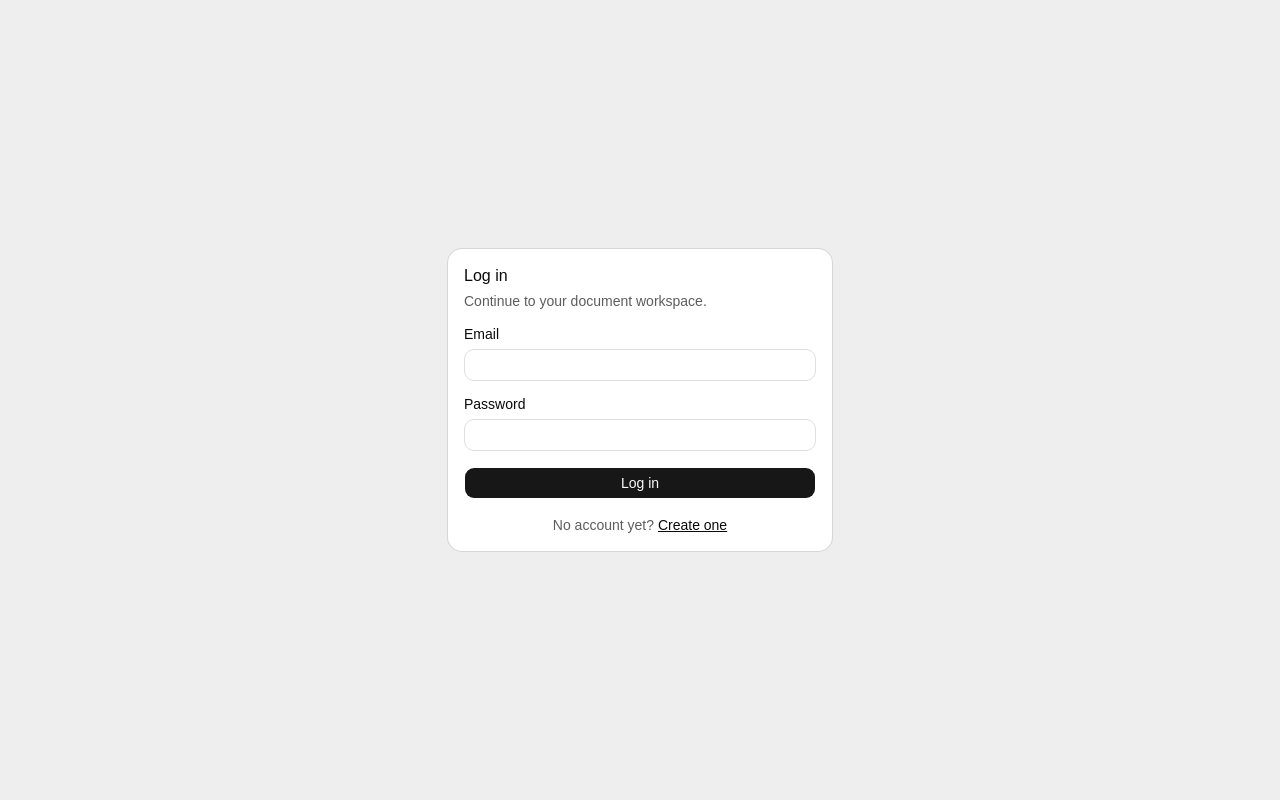
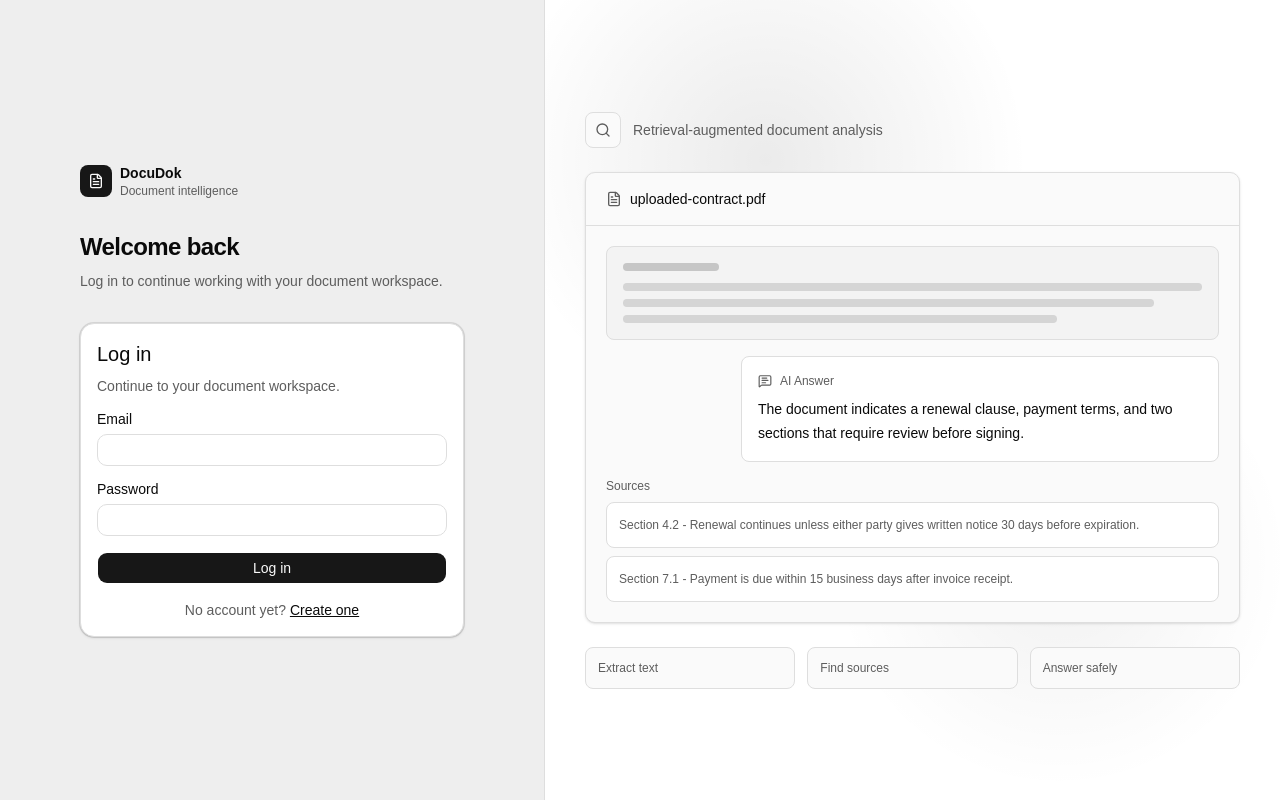
Before and after one commit to russellfrrr/docudok, a React (Vite) app in the folder client/: page /login in a window 1280 px wide. Built offline with nearby package versions, Linux system fonts and the light colour scheme; no server answers.

Commit message:
style: apply auth layout to login

```diff
--- a/client/src/pages/LoginPage.tsx
+++ b/client/src/pages/LoginPage.tsx
@@ -8,6 +8,7 @@ import { useAuthStore } from '@/store/auth.store';
 import { Button } from '@/components/ui/button';
 import { Input } from '@/components/ui/input';
 import { Label } from '@/components/ui/label';
+import { AuthLayout } from '@/components/layout/AuthLayout';
 import {
   Card,
   CardContent,
@@ -29,7 +30,7 @@ export const LoginPage = () => {
     onSuccess: (data) => {
       setAuth(data.token, data.user);
       navigate('/');
-    }
+    },
   });
 
   const handleSubmit = (event: FormEvent<HTMLFormElement>) => {
@@ -47,10 +48,14 @@ export const LoginPage = () => {
       : 'Login failed';
 
   return (
-    <main className="flex min-h-screen items-center justify-center bg-muted px-4">
-      <Card className="w-full max-w-sm">
-        <CardHeader>
-          <CardTitle>Log in</CardTitle>
+    <AuthLayout
+      title="Welcome back"
+      description="Log in to continue working with your document workspace."
+    >
+
+      <Card className="border bg-card shadow-sm">
+        <CardHeader className="space-y-1">
+          <CardTitle className="text-xl">Log in</CardTitle>
           <CardDescription>
             Continue to your document workspace.
           </CardDescription>
@@ -101,12 +106,12 @@ export const LoginPage = () => {
 
           <p className="mt-4 text-center text-sm text-muted-foreground">
             No account yet?{' '}
-            <Link to="/register" className="text-foreground underline">
+            <Link to="/register" className="font-medium text-foreground underline">
               Create one
             </Link>
           </p>
         </CardContent>
       </Card>
-    </main>
+    </AuthLayout>
   );
-}
+};
```
